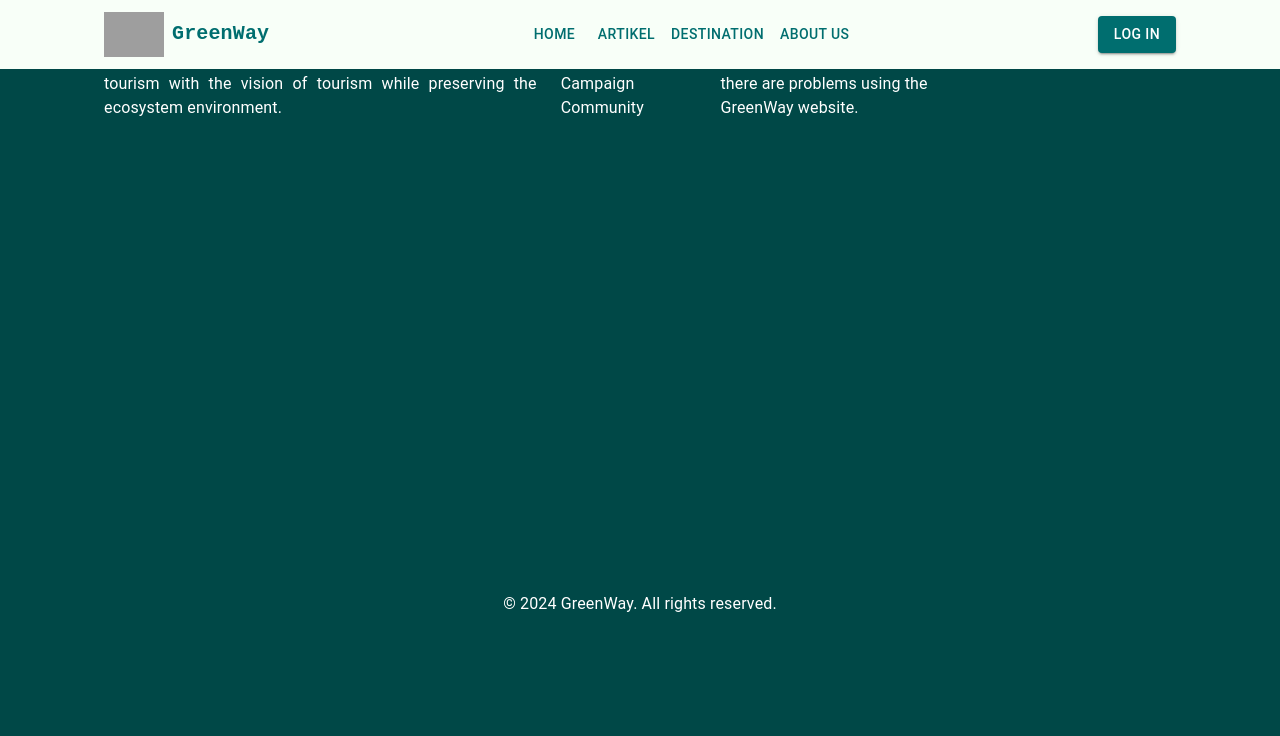
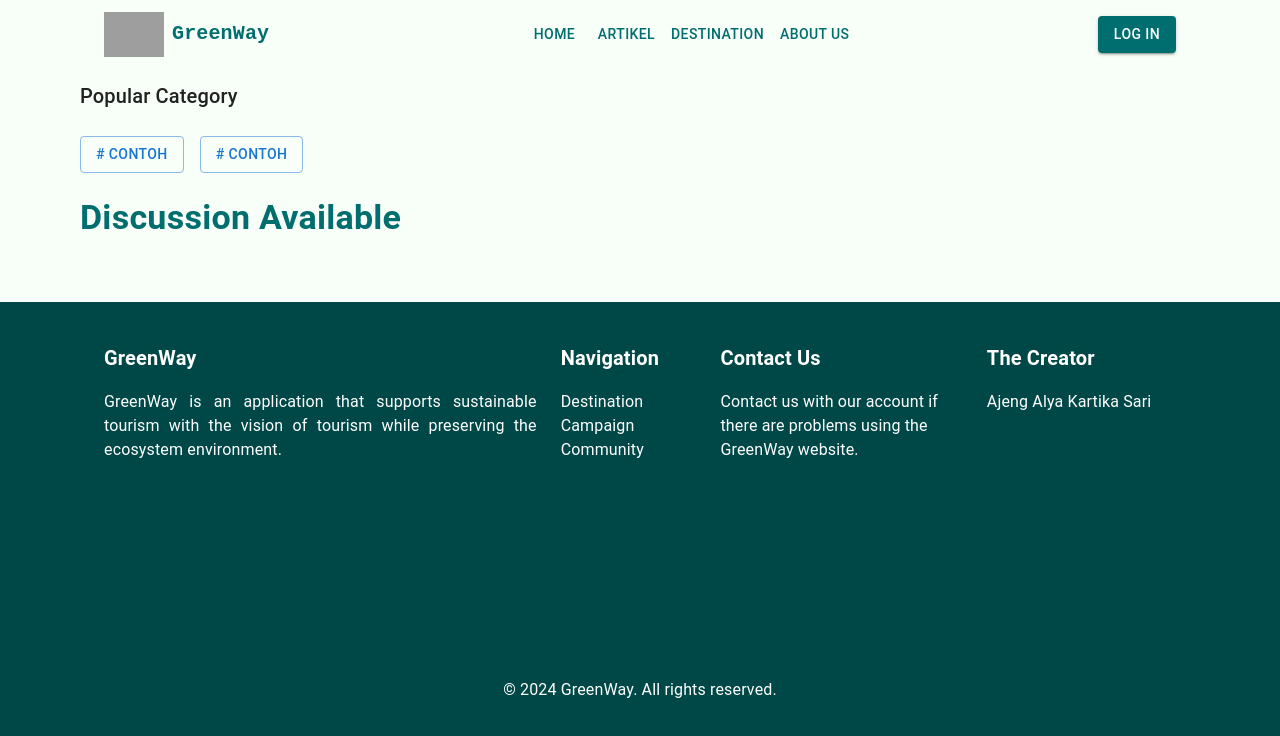
Before and after one commit to AjengAlyaK/greenway, a React (Create React App) app: page /discussion in a window 1280 px wide. Shown: the top 736 px of the page. Built offline with nearby package versions, Linux system fonts and the light colour scheme; grey boxes are pictures that could not be loaded.

Commit message:
discussion init

```diff
--- a/src/Components/CommunityIsCalling.jsx
+++ b/src/Components/CommunityIsCalling.jsx
@@ -1,9 +1,16 @@
 import { Box, Button, Grid, Stack, Typography } from '@mui/material';
 import React from 'react';
+import { useNavigate } from 'react-router';
 
 const illustration = "https://firebasestorage.googleapis.com/v0/b/mostgreen.appspot.com/o/Connected%20world-bro.png?alt=media&token=4ef3b596-261a-456d-85a0-7501b941c12c";
 
 const CommunityIsCalling = () => {
+    const navigate = useNavigate();
+
+    const handleClick = () => {
+        navigate("/discussion");
+    }
+
     return (
         <Grid
             container
@@ -28,7 +35,7 @@ const CommunityIsCalling = () => {
                                 Join our discussion community! Discover new ideas and exchange experience with thousands of members. Let's join now!
                             </Typography>
                             <Box sx={{ display: 'flex', width: '100%', flexDirection: 'column', alignItems: { xs: 'center', md: 'flex-start' } }}>
-                                <Button variant="contained" sx={{ bgcolor: "#006E6F" }}>Join Now</Button>
+                                <Button variant="contained" sx={{ bgcolor: "#006E6F" }} onClick={handleClick}>Join Now</Button>
                             </Box>
                         </Stack>
                     </Stack>
--- a/src/Router.js
+++ b/src/Router.js
@@ -8,6 +8,7 @@ import DestionationPage from './pages/DestionationPage';
 import LoginPage from './pages/LoginPage';
 import RegisterPage from './pages/RegisterPage';
 import DetailDestinationPage from './pages/DetailDestinationPage';
+import DiscussionPage from './pages/DiscussionPage';
 
 const Router = () => {
     return (
@@ -17,9 +18,10 @@ const Router = () => {
             <Route path="/campaign/:id" element={<DetailCampaignPage />} />
             <Route path="/articles" element={<ArticlePage />} />
             <Route path="/destinations" element={<DestionationPage />} />
-            <Route path="/destination/:id" element={<DetailDestinationPage />}/>
+            <Route path="/destination/:id" element={<DetailDestinationPage />} />
             <Route path="/login" element={<LoginPage />} />
             <Route path="/signup" element={<RegisterPage />} />
+            <Route path="/discussion" element={<DiscussionPage />} />
         </Routes>
     );
 };
--- /dev/null
+++ b/src/elements/sharing/OneLineTitle.jsx
@@ -0,0 +1,17 @@
+import React from 'react';
+import PropTypes from 'prop-types';
+import { Typography } from '@mui/material';
+
+const OneLineTitle = ({ title }) => {
+    return (
+        <Typography sx={{ typography: { xs: 'h5', md: 'h4' }, fontWeight: { xs: 'bold', md: 'bold' }, color: '#006E6F' }}>
+            {title}
+        </Typography>
+    );
+};
+
+OneLineTitle.propTypes = {
+    title: PropTypes.string.isRequired,
+};
+
+export default OneLineTitle;
--- /dev/null
+++ b/src/pages/DiscussionPage.jsx
@@ -0,0 +1,24 @@
+import React from 'react';
+import { Button, Grid, Stack, Typography } from '@mui/material';
+import OneLineTitle from '../elements/sharing/OneLineTitle';
+
+const DiscussionPage = () => {
+    return (
+        <Grid container spacing={3} sx={{ pt: { xs: 8, md: 13 }, pb: { xs: 10, md: 13 }, px: { xs: 2, md: 13 } }}>
+            <Grid size={12}>
+                <Stack spacing={3}>
+                    <Typography variant="h6">Popular Category</Typography>
+                    <Stack direction="row" spacing={2}>
+                        <Button variant="outlined"># Contoh</Button>
+                        <Button variant="outlined"># Contoh</Button>
+                    </Stack>
+                    <Stack>
+                        <OneLineTitle title="Discussion Available" />
+                    </Stack>
+                </Stack>
+            </Grid>
+        </Grid>
+    );
+};
+
+export default DiscussionPage;
```
